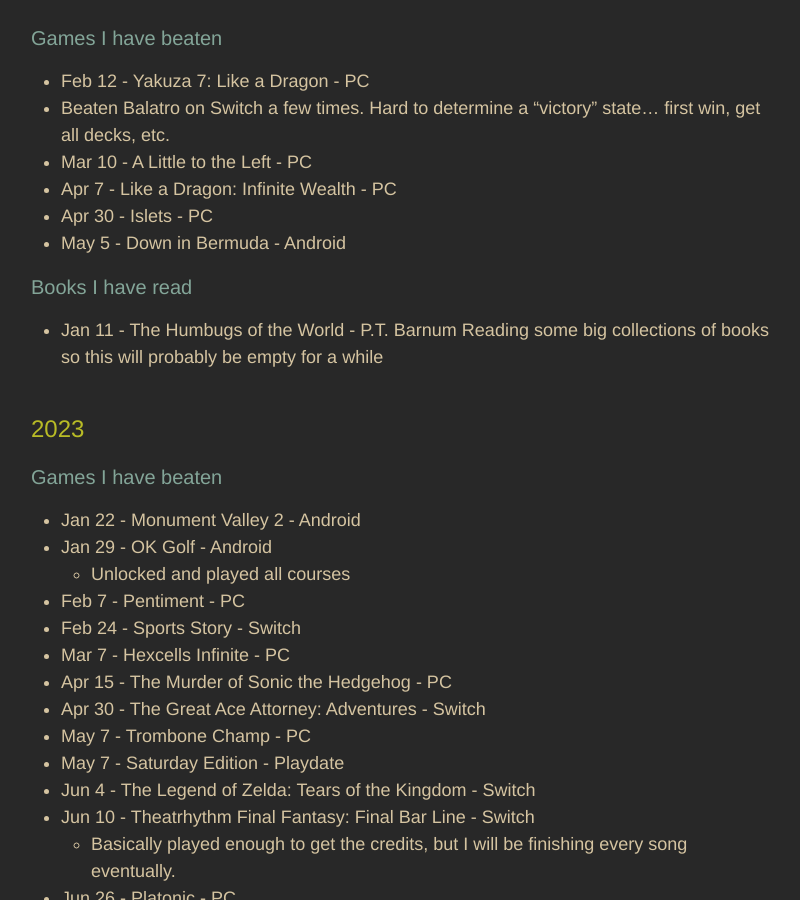
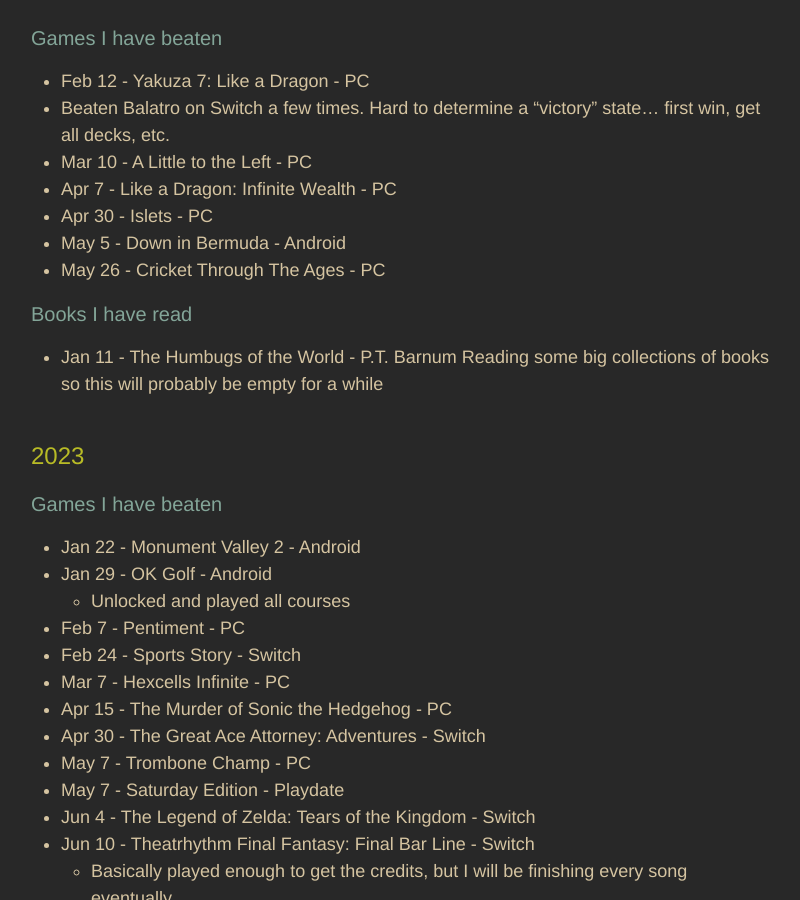
Before and after one commit to adkinsrs/sadkins_site, a Jekyll site: the page built from misc.md, in a window 1280 px wide and 900 px high, scrolled down 572 px. Shown: the whole window, without its empty margins (239-1039 px from the left). Built offline with Jekyll 4.4.1, drawn with Linux system fonts in a browser that asks for light colours.

Commit message:
beat a game

```diff
--- a/misc.md
+++ b/misc.md
@@ -27,6 +27,7 @@
 * Apr 7 - Like a Dragon: Infinite Wealth - PC
 * Apr 30 - Islets - PC
 * May 5 - Down in Bermuda - Android
+* May 26 - Cricket Through The Ages - PC
 
 ### Books I have read
 
```
